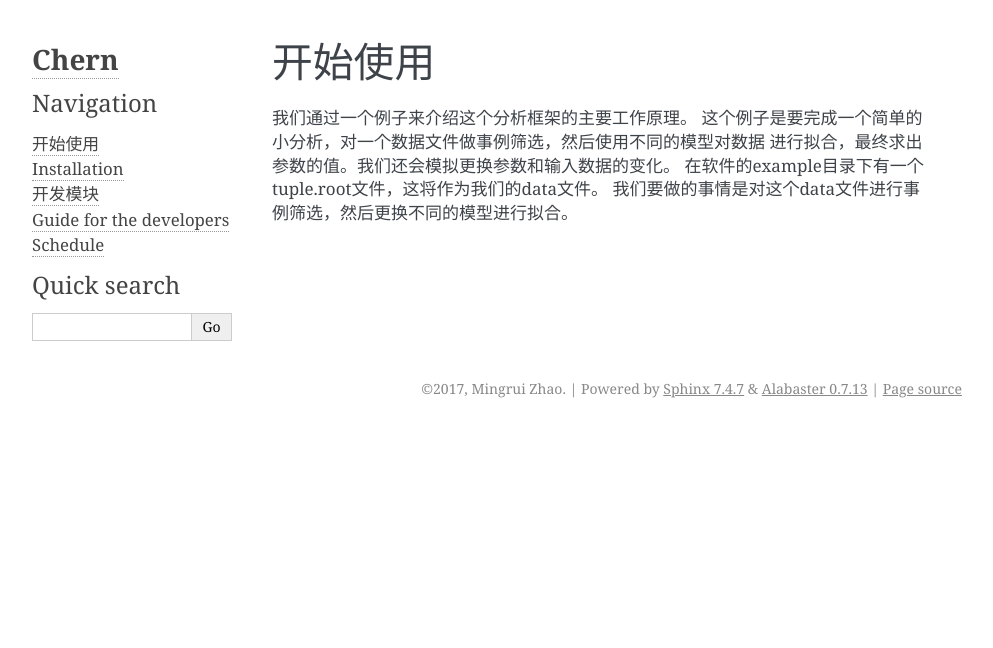
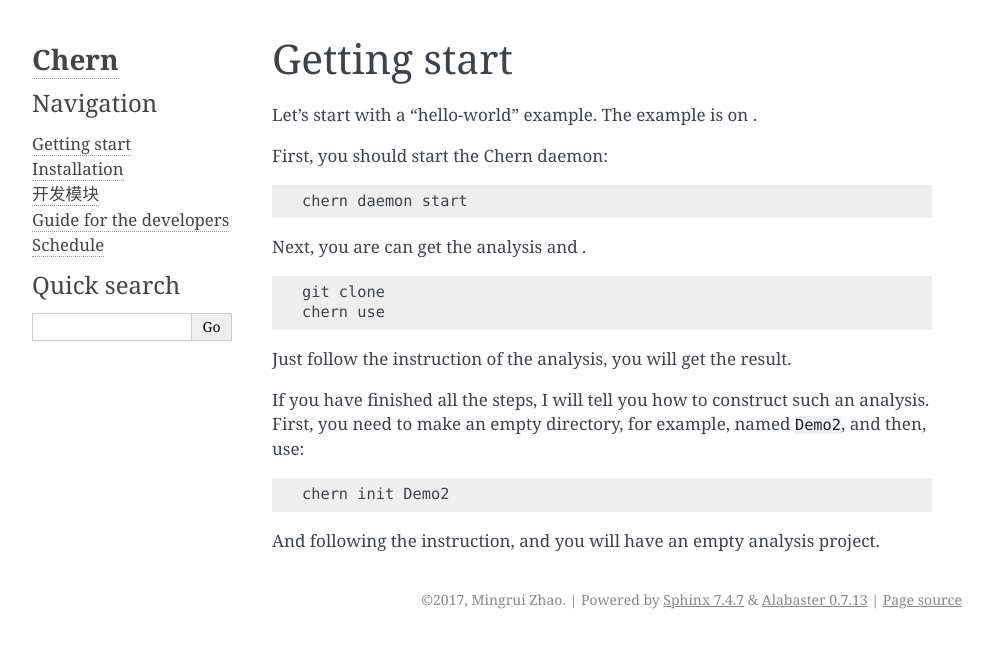
Before and after one commit to hepChern/doc-en, a Sphinx documentation site: the page built from source/start.md, in a window 1280 px wide. Shown: the top 648 px of the page, without its empty margins (148-1141 px from the left). Built offline with Sphinx 7.4.7, drawn with Linux system fonts in a browser that asks for light colours.

Commit message:
start.md

````diff
--- a/source/start.md
+++ b/source/start.md
@@ -1,6 +1,23 @@
-# 开始使用
-我们通过一个例子来介绍这个分析框架的主要工作原理。
-这个例子是要完成一个简单的小分析，对一个数据文件做事例筛选，然后使用不同的模型对数据
-进行拟合，最终求出参数的值。我们还会模拟更换参数和输入数据的变化。
-在软件的example目录下有一个tuple.root文件，这将作为我们的data文件。
-我们要做的事情是对这个data文件进行事例筛选，然后更换不同的模型进行拟合。
+# Getting start
+Let's start with a "hello-world" example.
+The example is on .
+
+First, you should start the Chern daemon:
+```
+chern daemon start
+```
+
+Next, you are can get the analysis and .
+```
+git clone
+chern use
+```
+Just follow the instruction of the analysis,
+you will get the result.
+
+If you have finished all the steps, I will tell you how to construct such an analysis.
+First, you need to make an empty directory, for example, named `Demo2`, and then, use:
+```
+chern init Demo2
+```
+And following the instruction, and you will have an empty analysis project.
````
